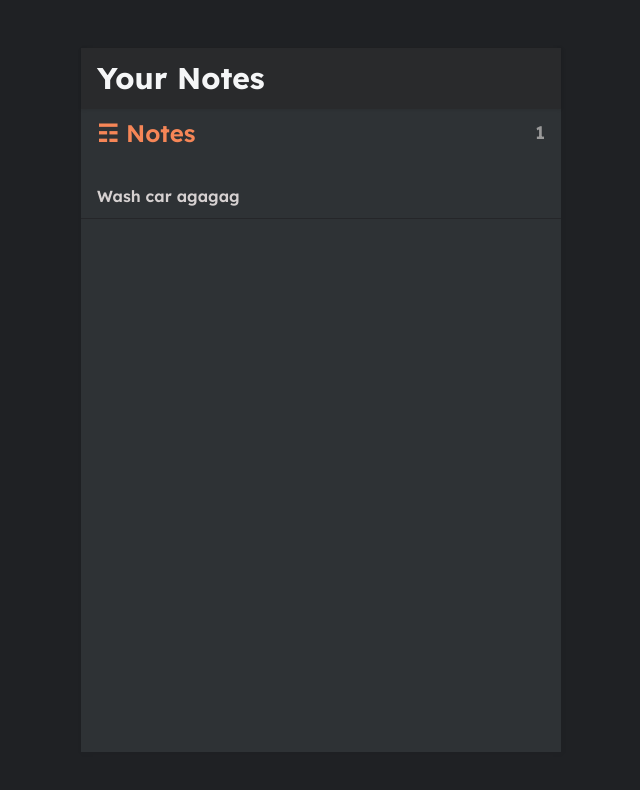
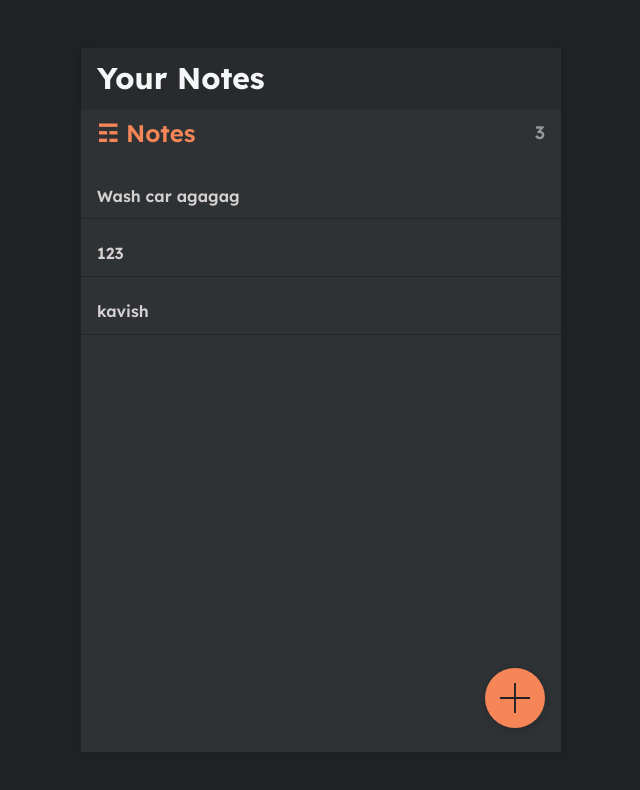
Before and after one commit to universekavish/take-notes-app, a React (Create React App) app: page / in a window 1280 px wide. Shown: the top 790 px of the page, without its empty margins (319-959 px from the left). Built offline with nearby package versions, Linux system fonts and the light colour scheme; data requests are answered from the project's data file.

Commit message:
createNote

```diff
--- a/db.json
+++ b/db.json
@@ -4,6 +4,16 @@
       "id": 3,
       "body": "Wash car\n\nagagag",
       "updated": "2023-03-31T17:56:50.028Z"
+    },
+    {
+      "body": "123",
+      "updated": "2023-03-31T19:19:53.016Z",
+      "id": 4
+    },
+    {
+      "body": "kavish",
+      "updated": "2023-03-31T19:20:48.949Z",
+      "id": 5
     }
   ]
 }
--- /dev/null
+++ b/src/components/AddButton.js
@@ -0,0 +1,13 @@
+import React from "react";
+import { Link } from "react-router-dom";
+import {ReactComponent as AddIcon} from '../assets/add.svg'
+
+const AddButton = () => {
+    return(
+        <Link to={'note/new'} className='floating-button'>
+            <AddIcon />
+        </Link>
+    )
+}
+
+export default AddButton;
--- a/src/pages/NotePage.js
+++ b/src/pages/NotePage.js
@@ -19,9 +19,20 @@ const NotePage = (props) => {
     }, [noteId])
 
     let getNote = async () => {
+        if(noteId === 'new') return
         let response = await fetch(`http://localhost:8000/notes/${noteId}`)
         let data = await response.json()
         setNote(data)
+    }
+
+    let createNote = async () => {
+        await fetch(`http://localhost:8000/notes/`, {
+            method:'POST',
+            headers:{
+                'Content-Type': 'application/json'
+            },
+            body: JSON.stringify({...note, 'updated': new Date()})
+        })
     }
 
     let updateNote = async () => {
@@ -49,8 +60,10 @@ const NotePage = (props) => {
 
         if (noteId !== 'new' && !note.body) {
             deleteNote()
-        } else if (noteId === 'new') {
+        } else if (noteId !== 'new') {
             updateNote()
+        } else if(noteId === 'new' && note !== null){
+            createNote()
         }
 
         navigate('/')
@@ -64,7 +77,12 @@ const NotePage = (props) => {
                         <ArrowLeft onClick={handleSubmit} />
                     </Link>
                 </h3>
-                <button onClick={deleteNote}>Delete</button>
+                {noteId !== 'new' ? (
+                    <button onClick={deleteNote}>Delete</button>
+                ) : (
+                    <button onClick={handleSubmit}>Done</button>
+                )}
+
             </div>
             <textarea onChange={(e) => { setNote({ ...note, 'body': e.target.value }) }} value={note?.body}>
 
--- a/src/pages/NotesListPage.js
+++ b/src/pages/NotesListPage.js
@@ -1,6 +1,7 @@
 import React, { useState, useEffect } from "react";
 // import notes from '../assets/data';
 import ListItem from "../components/ListItem";
+import AddButton from "../components/AddButton";
 
 const NotesListPage = () => {
     let [notes, setNotes] = useState([])
@@ -27,6 +28,7 @@ const NotesListPage = () => {
                     <ListItem key={index} note={note}/>
                 ))}
             </div>
+            <AddButton />
         </div>
     )
 }
```
Also changed, not shown: src/assets/add.svg (added).
